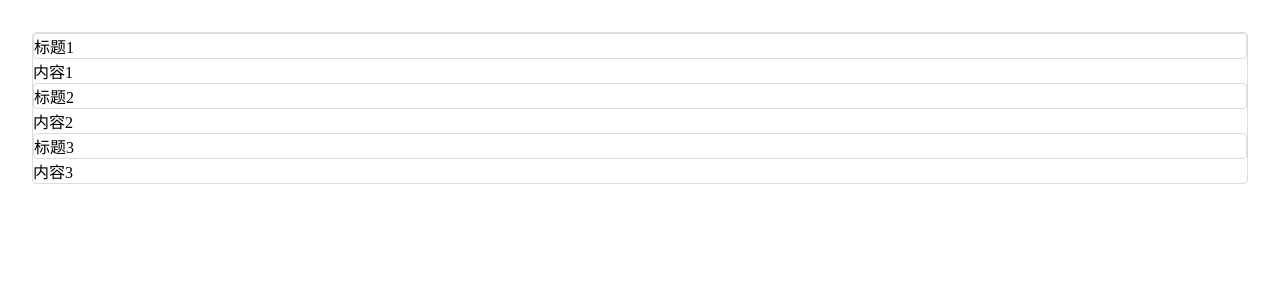
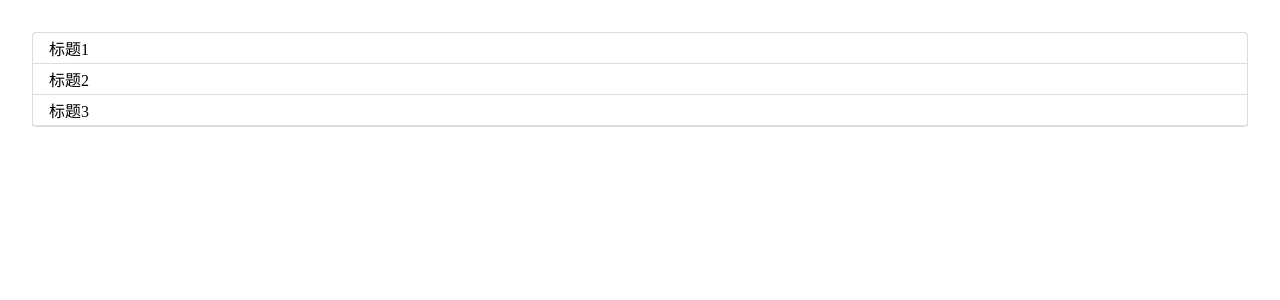
Before and after one commit to cazser/biubiuUI-1, a Vue app: page / in a window 1280 px wide. Shown: the top 300 px of the page. Built offline with nearby package versions, Linux system fonts and the light colour scheme.

Commit message:
collapse基本样式和基本功能完成

```diff
--- a/src/app.vue
+++ b/src/app.vue
@@ -3,7 +3,7 @@
    <biu-collapse>
      <biu-collapse-item title="标题1">内容1</biu-collapse-item>
      <biu-collapse-item title="标题2">内容2</biu-collapse-item>
-     <biu-collapse-item title="标题3">内容3</biu-collapse-item>
+     <biu-collapse-item title="标题3"></biu-collapse-item>
    </biu-collapse>
   </div>
 </template>
--- a/src/collapse-item.vue
+++ b/src/collapse-item.vue
@@ -1,9 +1,9 @@
 <template>
-	<div class='collapse-item'>
-	<div class="title">
+	<div class='collapse-item' >
+	<div class="title" @click="open=!open">
 	 {{title}}
 	</div>
-	 <div class="content">
+	 <div class="content" v-if="open">
 	 <slot></slot>
 	 </div>
 	</div>
@@ -16,6 +16,11 @@ props:{
 		type:String,
 		required: true
 	}
+},
+data(){
+	return{
+		open: false
+	}
 }
 
 };
@@ -27,7 +32,15 @@ props:{
 
 .title{
 border: 1px solid #ddd;
-border-radius: 4px;
+min-height: 32px;margin-top: -1px;
+margin-left: -1px;margin-right: -1px;
+display: flex; align-items: center;
+padding: 0 16px;
+}
+.collapse-item:first-child>.title{
+	border-top-left-radius: 4px;
+	border-top-right-radius: 4px;
 }
 
+
 </style>
```
